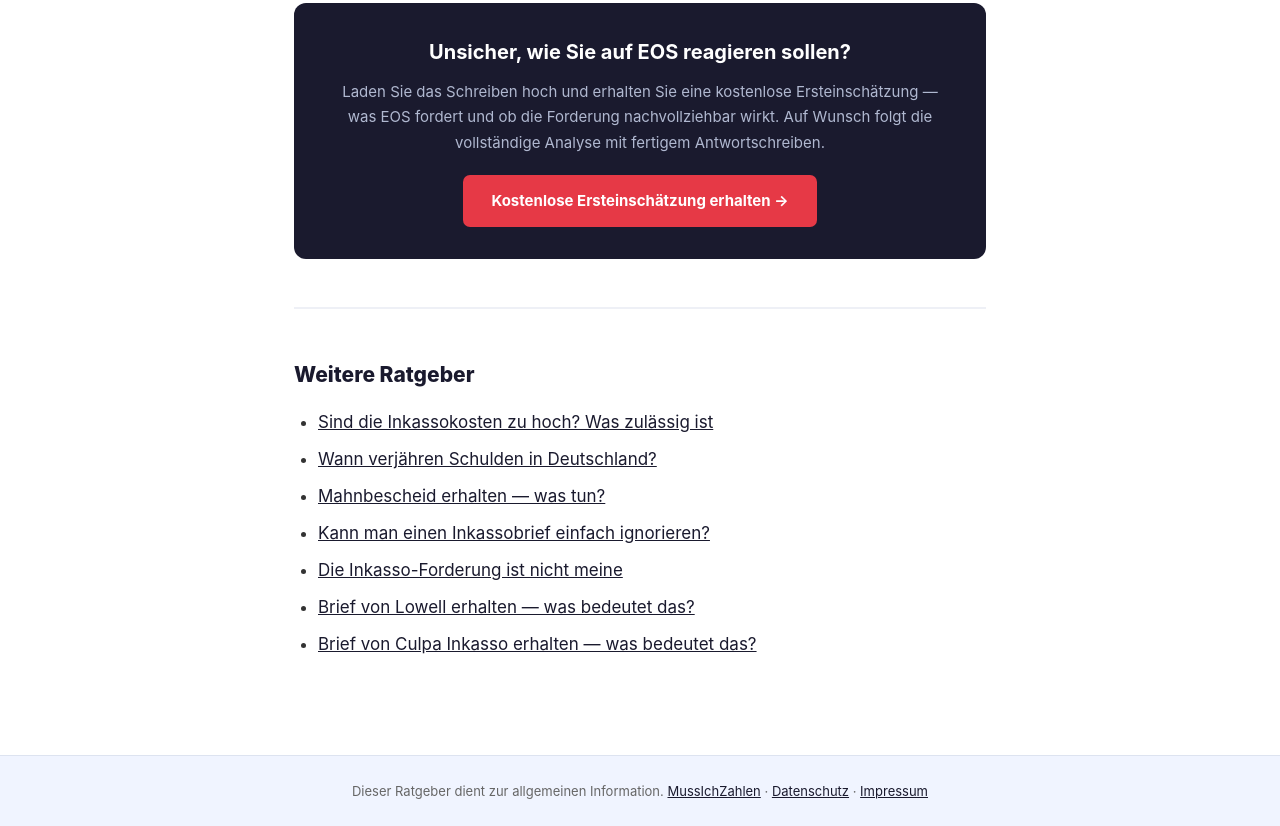
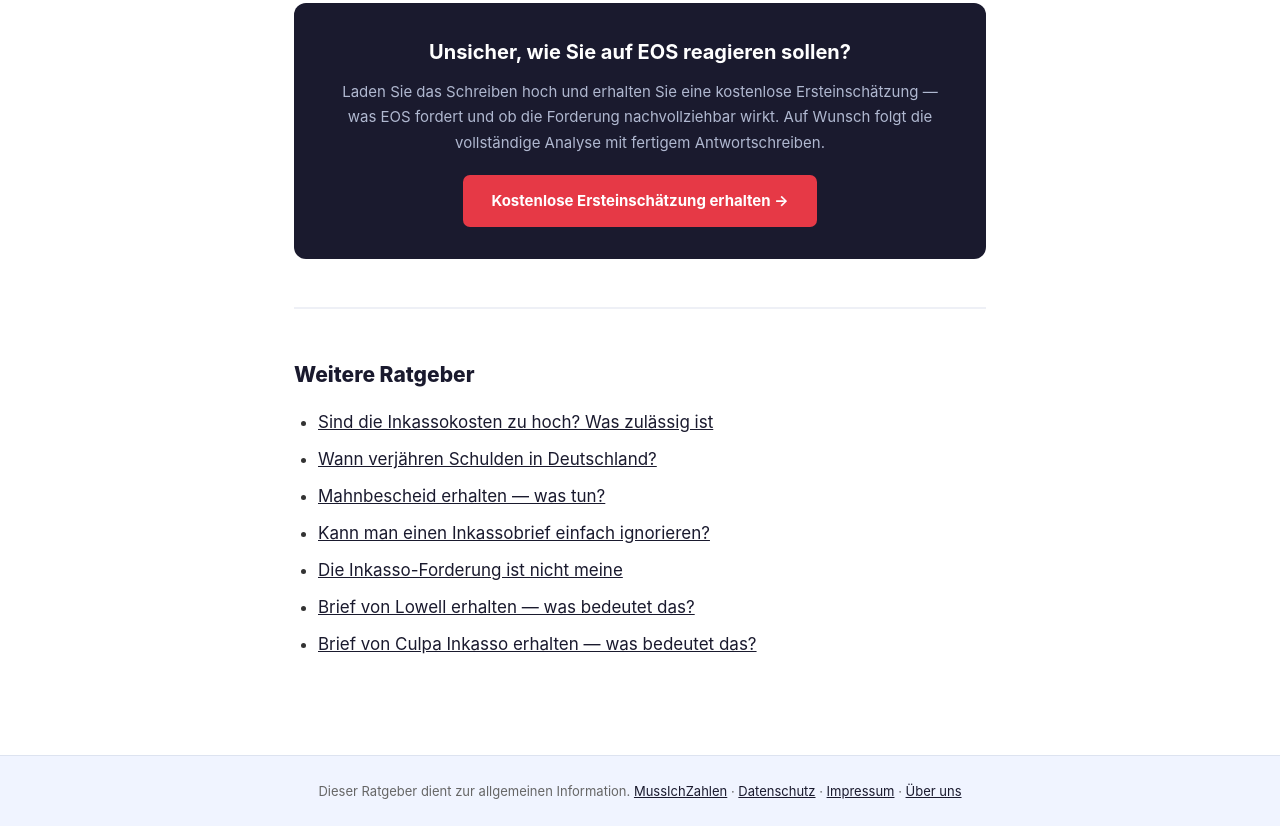
Before and after one commit to DickGroen/mussichzahlen, a website: page public/mahnung/guides/eos-inkasso-brief/index.html in a window 1280 px wide. Shown: the part 4111-4937 px from the top of the page. Drawn offline with Linux system fonts and the light colour scheme.

Commit message:
Modify footer links in eos-inkasso-brief
Updated footer links to include 'Über uns' and changed Datenschutz and Impressum links to .html.

```diff
--- a/public/mahnung/guides/eos-inkasso-brief/index.html
+++ b/public/mahnung/guides/eos-inkasso-brief/index.html
@@ -53,4 +53,4 @@
 <li><a href="/mahnung/guides/inkasso-forderung-nicht-meine/" style="color:#1a1a2e;text-decoration:underline;">Die Inkasso-Forderung ist nicht meine</a></li>
 <li><a href="/mahnung/guides/lowell-inkasso-brief/" style="color:#1a1a2e;text-decoration:underline;">Brief von Lowell erhalten — was bedeutet das?</a></li>
 <li><a href="/mahnung/guides/culpa-inkasso/" style="color:#1a1a2e;text-decoration:underline;">Brief von Culpa Inkasso erhalten — was bedeutet das?</a></li>
-</ul></main><footer class="site-footer"><p>Dieser Ratgeber dient zur allgemeinen Information. <a href="/mahnung/#free-check">MussIchZahlen</a> · <a href="/datenschutz/">Datenschutz</a> · <a href="/impressum/">Impressum</a></p></footer></body></html>
+</ul></main><footer class="site-footer"><p>Dieser Ratgeber dient zur allgemeinen Information. <a href="/mahnung/#free-check">MussIchZahlen</a> · <a href="/datenschutz.html">Datenschutz</a> · <a href="/impressum.html">Impressum</a> · <a href="/ueber-uns.html">Über uns</a></p></footer></body></html>
```
